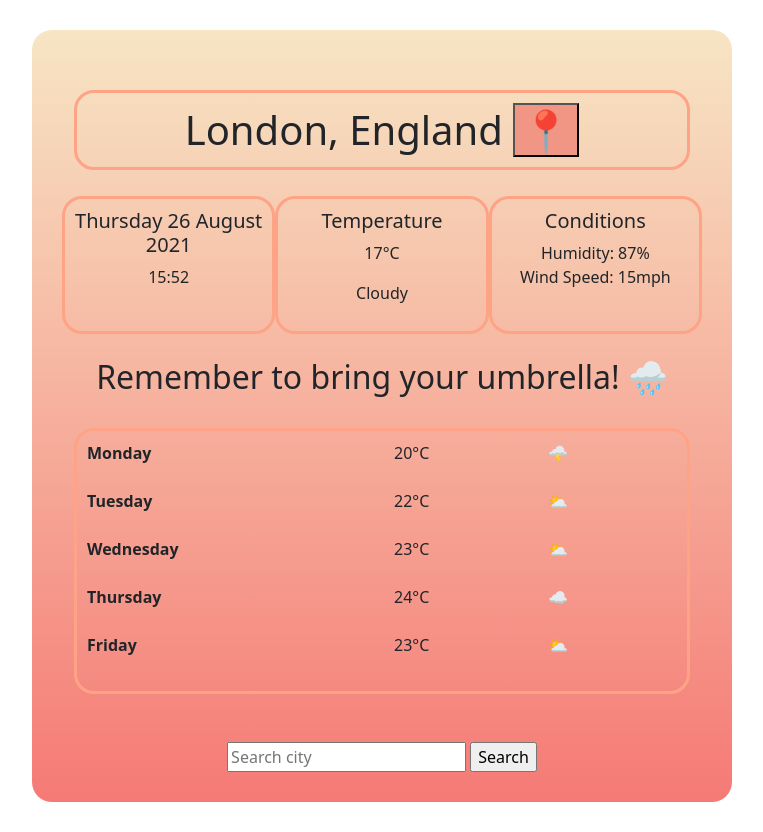
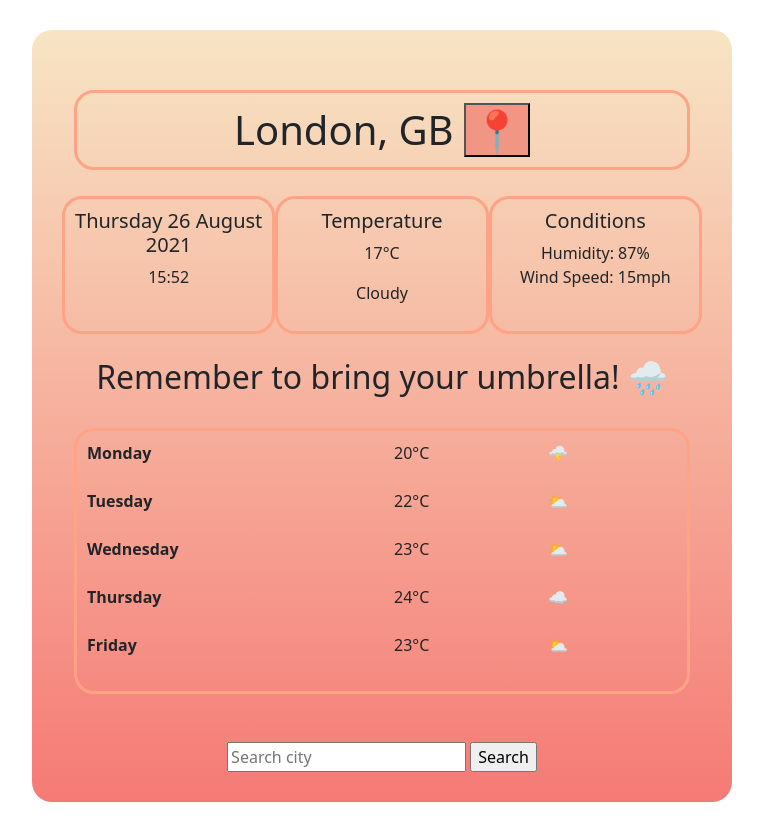
Before and after one commit to poppylouise/weather-app, a plain HTML site: page index.html in a window 1280 px wide. Shown: the whole page, without its empty margins (258-1021 px from the left). Drawn offline with nearby package versions, Linux system fonts and the light colour scheme.

Commit message:
country changed

```diff
--- a/index.html
+++ b/index.html
@@ -22,7 +22,7 @@
 
       <h1>
          <span id="city">London</span>,
-         <span id="country">England</span>
+         <span id="country">GB</span>
          <button id="current-location">
              📍
          </button>
```
